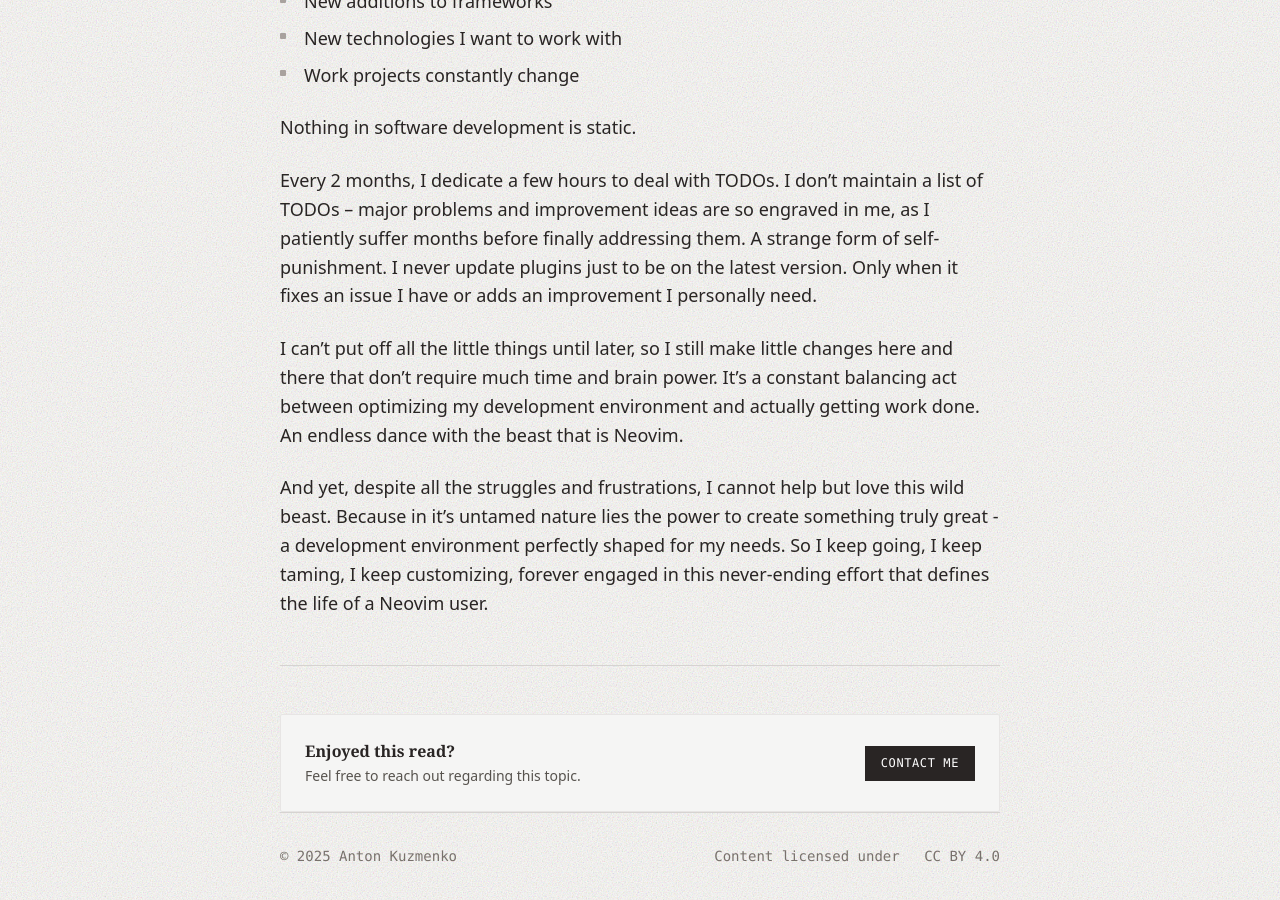
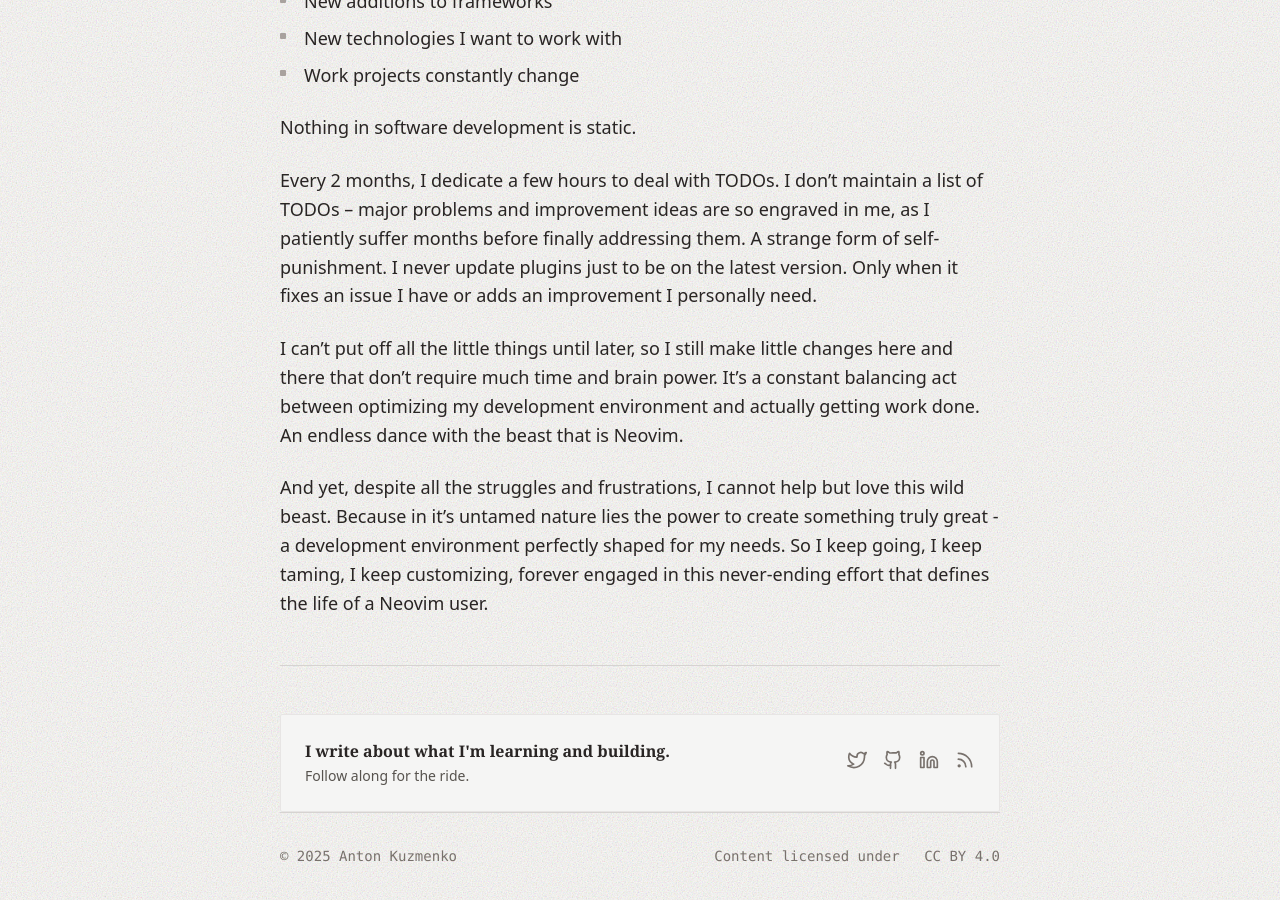
Before and after one commit to default-anton/default-anton.github.io, a Jekyll site: the page built from _posts/long/2024-09-01-my-constant-struggle-with-neovim.md, in a window 1280 px wide and 900 px high, scrolled down 1529 px. Built offline with Jekyll 4.4.1, drawn with Linux system fonts in a browser that asks for light colours; nearby versions of some CDN libraries.

Commit message:
refactor: update post layout contact box with new text and social include

```diff
--- a/_layouts/post.html
+++ b/_layouts/post.html
@@ -35,9 +35,9 @@ layout: default
 
   <div class="contact-box">
     <div>
-      <p class="font-serif font-bold mb-1">Enjoyed this read?</p>
-      <p class="text-sm" style="color: var(--text-600)">Feel free to reach out regarding this topic.</p>
+      <p class="font-serif font-bold mb-1">I write about what I'm learning and building.</p>
+      <p class="text-sm" style="color: var(--text-600)">Follow along for the ride.</p>
     </div>
-    <a href="https://x.com/{{ site.twitter_username }}" class="btn-primary" style="text-decoration: none; display: inline-block;" target="_blank" rel="noopener noreferrer">Contact me</a>
+    {% include social.html %}
   </div>
 </div>
```
